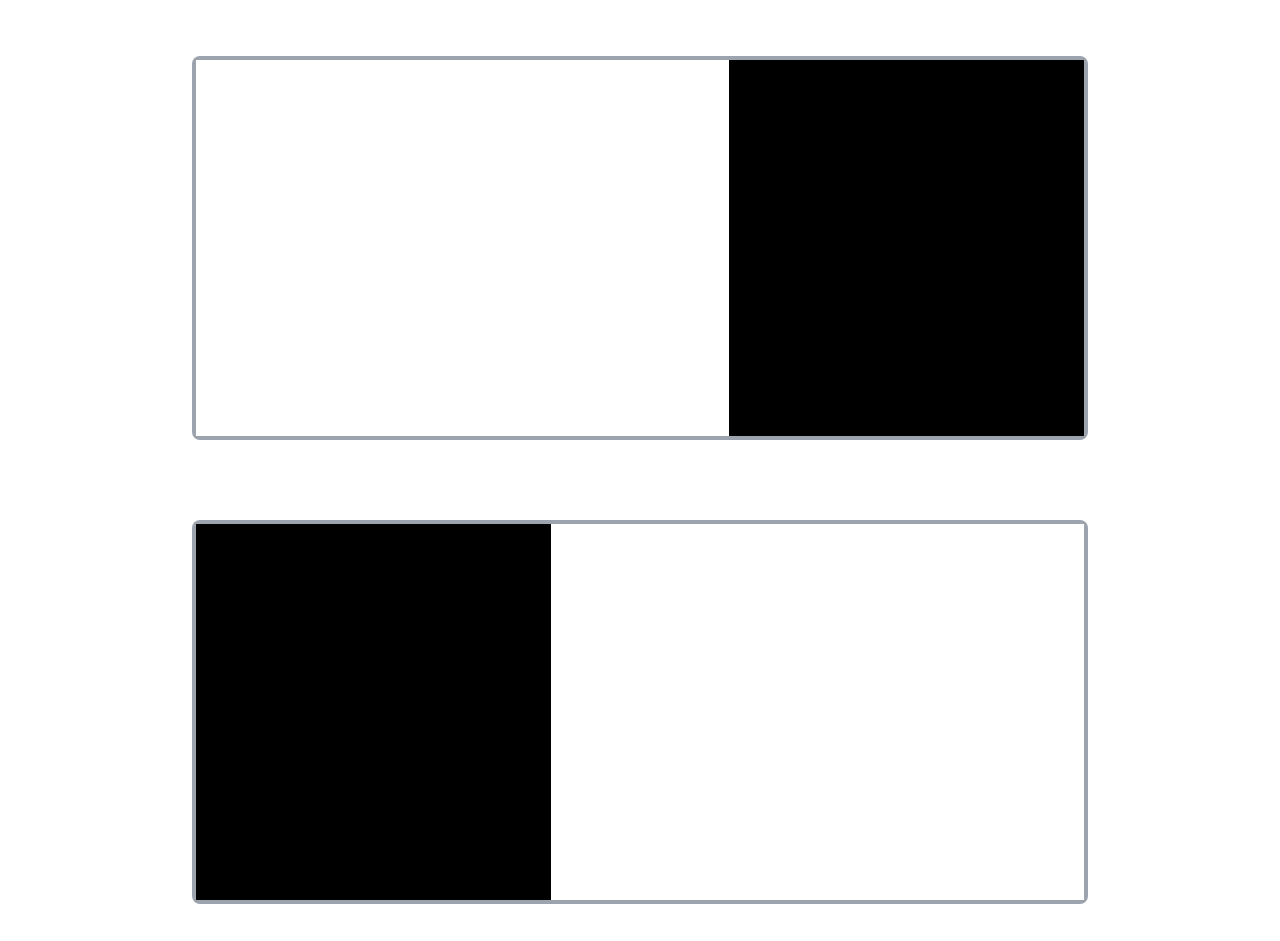
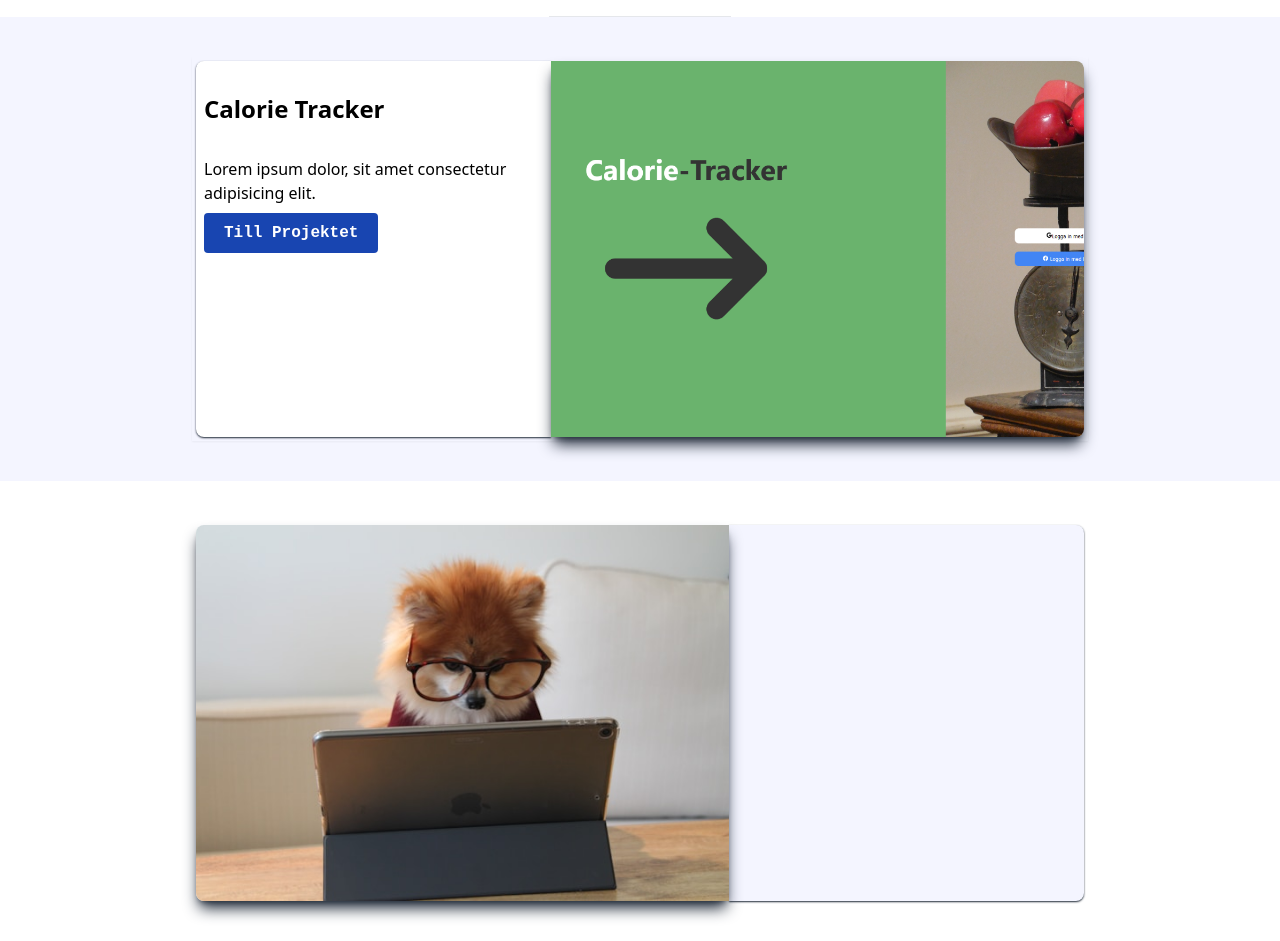
Before and after one commit to mangeos/portfolio, a website: page index.html in a window 1280 px wide. Shown: the part 188-1129 px from the top of the page. Drawn offline with Linux system fonts and the light colour scheme.

Commit message:
updated view 4

```diff
--- a/index.html
+++ b/index.html
@@ -34,63 +34,87 @@
         </nav>
       </div>
     </header>
-    <h1 class="font-serif text-center text-5xl my-10">Projects</h1>
     <!-- Main content -->
+    <div class="max-w-96 self-center">
+      <h1 class="font-serif text-center text-5xl my-10">Projects</h1>
+      <hr />
+    </div>
 
+    <!-- Section -->
     <div
-      class="flex-1 flex justify-center items-center flex-col gap-10 bg-white p-10"
+      style="background-color: #f4f5ff"
+      class="flex-1 flex justify-center items-center flex-col gap-10 p-10"
     >
+      <!-- Element -->
       <div
-        class="w-full bg-gray-400 md:h-96 h-96 rounded-lg flex p-1 max-w-4xl flex-col md:flex-row"
+        class="w-full shadow-sm md:h-96 h-96 flex p-1 max-w-4xl flex-col md:flex-row"
       >
         <div
-          class="h-full w-full md:w-3/5 bg-white group transition-all duration-300 ease-in-out hover:bg-blue-500"
+          class="h-full md:w-2/5 w-full bg-white rounded-l-lg shadow-sm shadow-gray-800"
         >
-          <p
-            class="opacity-0 transition-opacity duration-300 ease-in-out group-hover:opacity-100 text-lg md:text-xl lg:text-2xl font-medium text-black"
+          <h1 class="font-bold text-2xl p-2 py-8">Calorie Tracker</h1>
+          <p class="px-2">
+            Lorem ipsum dolor, sit amet consectetur adipisicing elit.
+          </p>
+          <button
+            style="
+              background-color: #1845b1;
+              border: none;
+              border-radius: 4px;
+              box-shadow: black;
+              color: white;
+              cursor: pointer;
+              font-family: Space Mono, monospace;
+              font-weight: 700;
+              line-height: 1em;
+              padding: 0.75em 1.25em;
+              margin: 0.5rem;
+            "
+            type="button"
           >
-            Här är texten som visas när du hovrar!
-          </p>
+            <a
+              target="_blank"
+              href="https://github.com/mangeos/calorie_tracker_app"
+              >Till Projektet</a
+            >
+          </button>
         </div>
-        <div class="h-full md:w-2/5 w-full bg-black"></div>
-      </div>
-    </div>
-
-    <div
-      class="flex-1 flex justify-center items-center flex-col gap-10 bg-white p-10"
-    >
-      <div
-        class="w-full bg-gray-400 md:h-96 h-96 rounded-lg flex p-1 max-w-4xl flex-col md:flex-row"
-      >
-        <div class="h-full md:w-2/5 w-full bg-black"></div>
         <div
-          class="h-full w-full md:w-3/5 bg-white group transition-all duration-300 ease-in-out hover:bg-blue-500"
+          class="h-full w-full md:w-3/5 bg-custom2 group relative transition-all duration-300 ease-in-out rounded-r-lg shadow-lg shadow-gray-800"
         >
-          <p
-            class="opacity-0 transition-opacity duration-300 ease-in-out group-hover:opacity-100 text-lg md:text-xl lg:text-2xl font-medium text-black"
+          <div
+            style="background-color: #f4f5ff"
+            class="absolute inset-0 opacity-0 group-hover:opacity-100 transition-opacity duration-300 ease-in-out"
           >
-            Här är texten som visas när du hovrar!
-          </p>
+            <h1 class="font-bold text-2xl p-2 py-8">Description & Goals</h1>
+            <p class="px-2">
+              Lorem ipsum dolor, sit amet consectetur adipisicing elit. Eos
+              itaque soluta possimus maxime earum quos nulla ipsum quae,
+              nesciunt omnis numquam, adipisci perferendis esse sed accusamus
+              fugit nostrum praesentium iusto?
+            </p>
+          </div>
         </div>
       </div>
     </div>
 
-    <div
-      class="flex-1 flex justify-center items-center flex-col gap-10 bg-white p-10"
-    >
-      <div
-        class="w-full bg-gray-400 md:h-96 h-96 rounded-lg flex p-1 max-w-4xl flex-col md:flex-row"
-      >
+    <!-- Section -->
+    <div class="flex-1 flex justify-center items-center flex-col gap-10 p-10">
+      <!-- Element -->
+      <div class="w-full md:h-96 h-96 flex p-1 max-w-4xl flex-col md:flex-row">
         <div
-          class="h-full w-full md:w-3/5 bg-white group transition-all duration-300 ease-in-out hover:bg-blue-500"
+          class="h-full w-full md:w-3/5 bg-custom group relative transition-all duration-300 ease-in-out rounded-l-lg shadow-lg shadow-gray-800"
         >
-          <p
-            class="opacity-0 transition-opacity duration-300 ease-in-out group-hover:opacity-100 text-lg md:text-xl lg:text-2xl font-medium text-black"
+          <div
+            class="absolute inset-0 bg-white opacity-0 group-hover:opacity-100 transition-opacity duration-300 ease-in-out"
           >
-            Här är texten som visas när du hovrar!
-          </p>
+            <p>Hoover!!!!</p>
+          </div>
         </div>
-        <div class="h-full md:w-2/5 w-full bg-black"></div>
+        <div
+          style="background-color: #f4f5ff"
+          class="h-full md:w-2/5 w-full rounded-r-lg shadow-sm shadow-gray-800"
+        ></div>
       </div>
     </div>
 
--- a/input.css
+++ b/input.css
@@ -1,3 +1,13 @@
 @tailwind base;
 @tailwind components;
 @tailwind utilities;
+@layer components {
+  .bg-custom {
+    @apply bg-cover bg-center;
+    background-image: url("./img/photo-2.jpg");
+  }
+  .bg-custom2 {
+    @apply bg-cover bg-center;
+    background-image: url("./img/picture1.png");
+  }
+}
```
Also changed, not shown: img/photo-2.jpg (added), img/picture1.png (added), output.css.
